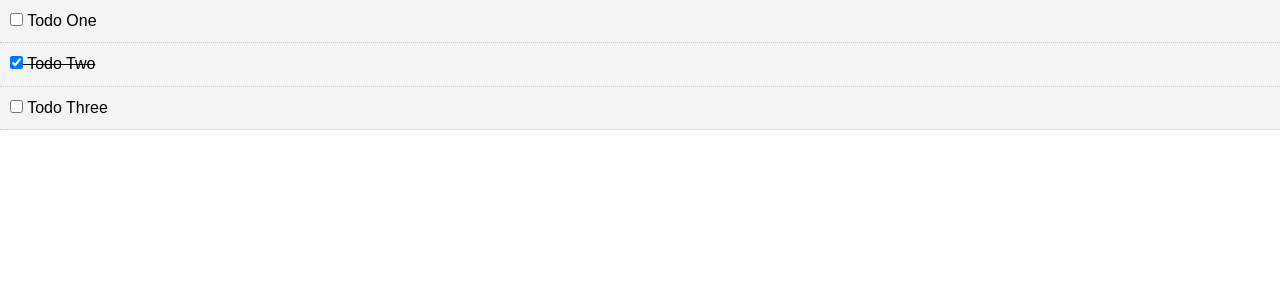
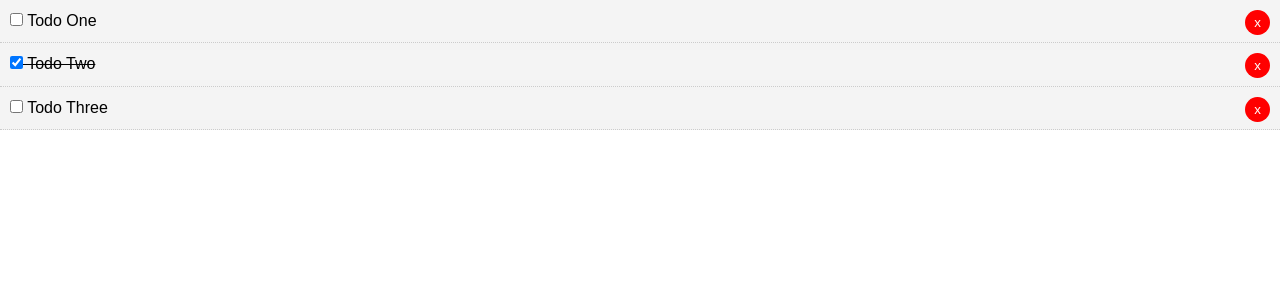
Before and after one commit to Belchenkov/vue-cli3-todolist, a Vue app: page / in a window 1280 px wide. Shown: the top 300 px of the page. Built offline with nearby package versions, Linux system fonts and the light colour scheme.

Commit message:
Delete Todo

```diff
--- a/src/App.vue
+++ b/src/App.vue
@@ -2,6 +2,7 @@
   <div id="app">
     <Todos
       :todos="todos"
+      @del-todo="delTodo"
     />
   </div>
 </template>
@@ -33,6 +34,11 @@ export default {
   },
   components: {
       Todos
+  },
+  methods: {
+      delTodo (id) {
+          this.todos = this.todos.filter(todo => todo.id !== id);
+      }
   }
 }
 </script>
--- a/src/components/TodoItem.vue
+++ b/src/components/TodoItem.vue
@@ -7,6 +7,7 @@
                     @change="markComplete"
             >
             {{todo.title}}
+            <button class="del" @click="$emit('del-todo', todo.id)">x</button>
         </p>
     </div>
 </template>
@@ -44,5 +45,6 @@
         border-radius: 50%;
         cursor: pointer;
         float: right;
+        outline: none;
     }
 </style>
--- a/src/components/Todos.vue
+++ b/src/components/Todos.vue
@@ -1,7 +1,10 @@
 <template>
     <div>
         <div :key="todo.id" v-for="todo in todos">
-            <TodoItem :todo="todo" />
+            <TodoItem
+                :todo="todo"
+                @del-todo="$emit('del-todo', todo.id)"
+            />
         </div>
     </div>
 </template>
@@ -16,6 +19,9 @@
         name: "Todos",
         components: {
             TodoItem
+        },
+        methods: {
+
         }
     }
 </script>
```
